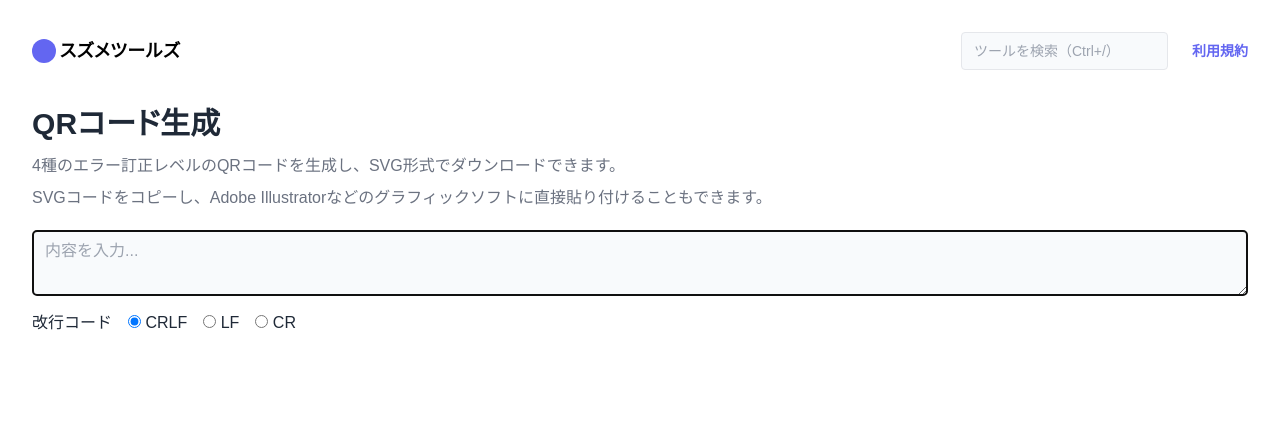
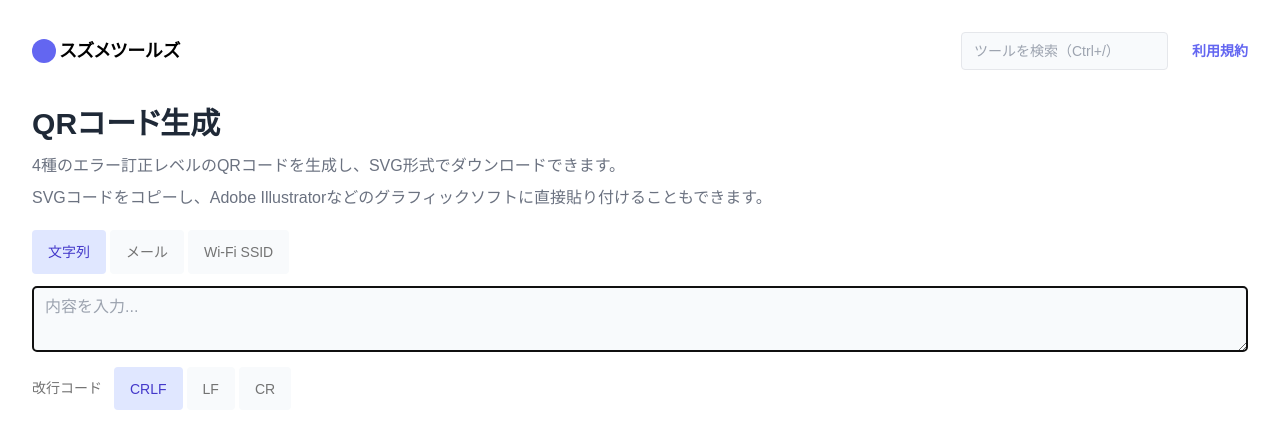
Before and after one commit to sharapeco/tools.suzume.dev, a SvelteKit app: page /qr in a window 1280 px wide. Shown: the top 448 px of the page. Built offline with nearby package versions, Linux system fonts and the light colour scheme.

Commit message:
メール、SSIDのQRコードを簡単に作れるよう改良

```diff
--- /dev/null
+++ b/src/components/NavPills.svelte
@@ -0,0 +1,48 @@
+<script>
+	import { createEventDispatcher } from 'svelte'
+
+	/** @typedef {{ value: string, label: string }} Item */
+
+	/** @type {string} */
+	export let value;
+
+	/** @type {Item[]} */
+	export let items;
+
+	/** @type {string | null}*/
+	export let title = null;
+
+	const dispatch = createEventDispatcher()
+
+	/**
+	 * @param {string} newValue
+	 */
+	function onChange(newValue) {
+		dispatch("change", newValue);
+	}
+</script>
+
+<ul
+	class="list-none flex flex-row flex-wrap items-center ps-0 gap-1"
+	role="tablist"
+>
+	{#if title != null}
+	<span class="text-neutral-500 text-sm mr-2">{title}</span>
+	{/if}
+	{#each items as item}
+		<li role="presentation">
+			<button
+				type="button"
+				class="block rounded px-4 pt-3.5 pb-3 text-sm leading-tight
+					{item.value === value ? 'text-indigo-700' : 'text-neutral-500 hover:text-neutral-700'}
+					{item.value === value ? 'bg-indigo-100' : 'bg-slate-50 hover:bg-slate-100'}
+				"
+				role="tab"
+				aria-selected={item.value === value}
+				on:click={() => onChange(item.value)}
+			>
+				{item.label}
+			</button>
+		</li>
+	{/each}
+</ul>
--- a/src/routes/qr/+page.svelte
+++ b/src/routes/qr/+page.svelte
@@ -1,5 +1,6 @@
 <script>
 	import { QRCode } from "$lib/qrcode.js";
+	import NavPills from "../../components/NavPills.svelte";
 	import SimpleToolLayout from "../../components/SimpleToolLayout.svelte";
 
 	/** @typedef {{ content: string, ecl: string, svg: string, url: string }} Result */
@@ -7,12 +8,29 @@
 	/** @type {string} 入力文字列 */
 	let input = "";
 
-	/** @type {string} 改行コード */
+	/** @type {{ to: string, subject: string, body: string }} */
+	let mailto = { to: "", subject: "", body: "" };
+
+	/** @type {{ ssid: string, password: string }} */
+	let ssid = { ssid: "", password: "" };
+
+	/** @type {"string" | "mailto" | "ssid"} モード */
+	let mode = "string";
+
+	const modes = [
+		{ value: "string", label: "文字列" },
+		{ value: "mailto", label: "メール" },
+		{ value: "ssid", label: "Wi-Fi SSID" },
+	];
+
+	/** @type {"CRLF" | "LF" | "CR"} 改行コード */
 	let newline = "CRLF";
 
-	function onNewlineChange(event) {
-		newline = event.target.value;
-	}
+	const newlines = [
+		{ value: "CRLF", label: "CRLF" },
+		{ value: "LF", label: "LF" },
+		{ value: "CR", label: "CR" },
+	];
 
 	const ECLs = ["L", "M", "Q", "H"];
 
@@ -21,12 +39,14 @@
 	/** @type {string} */
 	let copiedECL = "";
 
+	$: content = getInput(mode, input, mailto, ssid);
+
 	$: results =
-		input !== ""
+		content !== ""
 			? ECLs.map((ecl) => {
-				const svg = buildQRCode(convertNewline(input), ecl)
+					const svg = buildQRCode(content, ecl);
 					return {
-					content: input,
+						content,
 						ecl,
 						svg,
 						url: URL.createObjectURL(
@@ -34,17 +54,46 @@
 								type: "image/svg+xml",
 							})
 						),
-			  }
+					};
 				})
 			: null;
 
-	const newlines = {
+	/**
+	 * @param {string} mode
+	 * @param {string} input
+	 * @param {{ to: string, subject: string, body: string }} mailto
+	 * @param {{ ssid: string, password: string }} ssid
+	 */
+	function getInput(mode, input, mailto, ssid) {
+		console.log("getInput() called")
+		switch (mode) {
+			case "string":
+				return convertNewline(input);
+			case "mailto":
+				if (mailto.to === "") {
+					return "";
+				}
+				if (mailto.subject === "" && mailto.body === "") {
+					return `mailto:${mailto.to}`;
+				}
+				return `mailto:${mailto.to}?subject=${mailto.subject}&body=${mailto.body.replace(/\r\n|\r|\n/g, "\r\n")}`;
+			case "ssid":
+				if (ssid.ssid === "" || ssid.password === "") {
+					return "";
+				}
+				return `WIFI:T:WPA;S:${ssid.ssid};P:${ssid.password};;`;
+			default:
+				return "";
+		}
+	}
+
+	const newlinesMap = {
 		CRLF: "\r\n",
 		LF: "\n",
 		CR: "\r",
 	};
 	function convertNewline(input) {
-		return input.replace(/\r\n|\r|\n/g, newlines[newline]);
+		return input.replace(/\r\n|\r|\n/g, newlinesMap[newline]);
 	}
 
 	/**
@@ -98,32 +147,75 @@
 			4種のエラー訂正レベルのQRコードを生成し、SVG形式でダウンロードできます。
 		</p>
 		<p class="mt-2">
-			SVGコードをコピーし、Adobe Illustratorなどのグラフィックソフトに直接貼り付けることもできます。
+			SVGコードをコピーし、Adobe
+			Illustratorなどのグラフィックソフトに直接貼り付けることもできます。
 		</p>
 	</svelte:fragment>
 
+	<div class="mb-3">
+		<NavPills items={modes} value={mode} on:change={(e) => (mode = e.detail)} />
+	</div>
+
+	{#if mode === "string"}
 		<textarea
 			class="w-full bg-slate-50 rounded border px-3 py-2"
 			placeholder="内容を入力..."
 			autofocus
 			bind:value={input}
 		/>
-
-	<div class="mt-2 flex gap-4">
-		<span>改行コード</span>
-		<label>
-			<input checked={newline === "CRLF"} on:change={onNewlineChange} type="radio" name="newline" value="CRLF" />
-			CRLF
-		</label>
-		<label>
-			<input checked={newline === "LF"} on:change={onNewlineChange} type="radio" name="newline" value="LF" />
-			LF
-		</label>
-		<label>
-			<input checked={newline === "CR"} on:change={onNewlineChange} type="radio" name="newline" value="CR" />
-			CR
-		</label>
+		<div class="mt-2">
+			<NavPills
+				title="改行コード"
+				items={newlines}
+				value={newline}
+				on:change={(e) => (newline = e.detail)}
+			/>
 		</div>
+	{:else if mode === "mailto"}
+		<div>
+			<input
+				class="w-full bg-slate-50 rounded border px-3 py-2"
+				placeholder="宛先"
+				autofocus
+				bind:value={mailto.to}
+			/>
+		</div>
+		<div class="mt-2">
+			<input
+				class="w-full bg-slate-50 rounded border px-3 py-2"
+				placeholder="件名"
+				bind:value={mailto.subject}
+			/>
+		</div>
+		<div class="mt-2">
+			<textarea
+				class="w-full bg-slate-50 rounded border px-3 py-2"
+				placeholder="本文"
+				bind:value={mailto.body}
+				rows="7"
+			/>
+		</div>
+	{:else if mode === "ssid"}
+		<div>
+			<input
+				class="w-full bg-slate-50 rounded border px-3 py-2"
+				placeholder="SSID"
+				autofocus
+				bind:value={ssid.ssid}
+			/>
+		</div>
+		<div class="mt-2">
+			<input
+				class="w-full bg-slate-50 rounded border px-3 py-2"
+				placeholder="パスワード"
+				bind:value={ssid.password}
+			/>
+		</div>
+		<p class="mt-2 text-xs text-slate-500">
+			Webサービスに本当にパスワードを入力しても大丈夫？
+			自身で判断できないならやめておきましょう。
+		</p>
+	{/if}
 
 	{#if results}
 		<div class="mt-5 grid gap-4 grid-cols-2 md:grid-cols-4 md:gap-6">
@@ -144,7 +236,9 @@
 							<div
 								class="absolute flex justify-center top-full -mt-6 left-0 right-0"
 							>
-							<span class="copied bg-indigo-500 text-white text-xs leading-5 px-1 rounded">
+								<span
+									class="copied bg-indigo-500 text-white text-xs leading-5 px-1 rounded"
+								>
 									コピーしました
 								</span>
 							</div>
```
Lines whose indentation alone changed are shown as unchanged.
